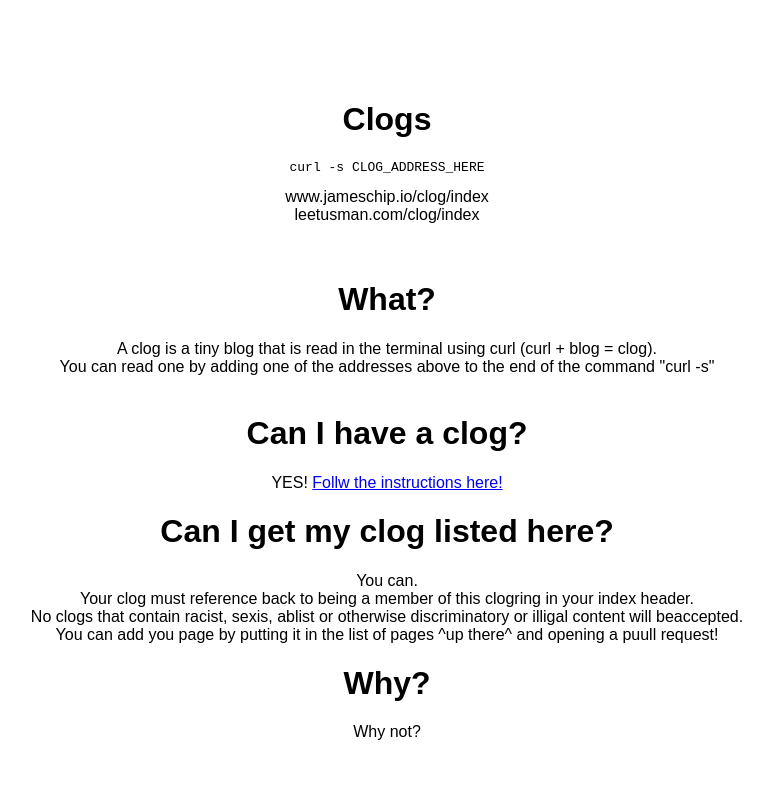
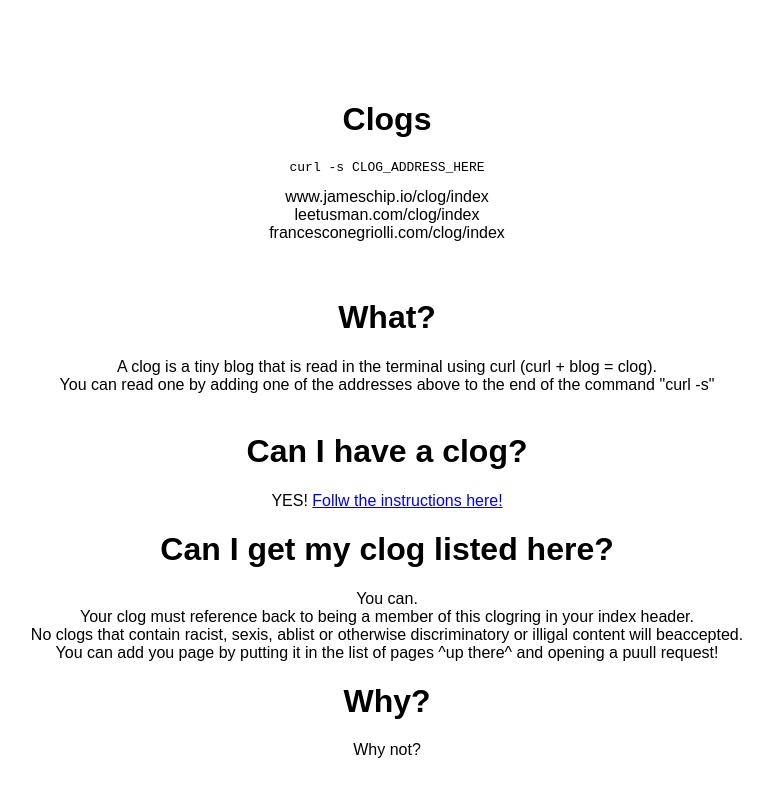
Before and after one commit to jameschip/clogs, a plain HTML site: page index.html in a window 1280 px wide. Shown: the whole page, without its empty margins (253-1026 px from the left). Drawn offline with Linux system fonts and the light colour scheme.

Commit message:
Add francesconegriolli.com/clog/index

```diff
--- a/index.html
+++ b/index.html
@@ -13,12 +13,11 @@
 <br>
 <h1>Clogs</h1>
 <pre> curl -s CLOG_ADDRESS_HERE </pre>
-www.jameschip.io/clog/index
-<br>
-leetusman.com/clog/index
-<br>
+www.jameschip.io/clog/index<br>
+leetusman.com/clog/index<br>
+francesconegriolli.com/clog/index<br>
 
-<!-- ^ADD YOUR SITE ABOVE THIS^ -->
+<!-- ^ADD YOUR SITE ABOVE THIS DONT FORGET THE <br> on the end!^ -->
 <br><br>
 <h1>What?</h1>
 A clog is a tiny blog that is read in the terminal using curl (curl + blog = clog).<br>
```
